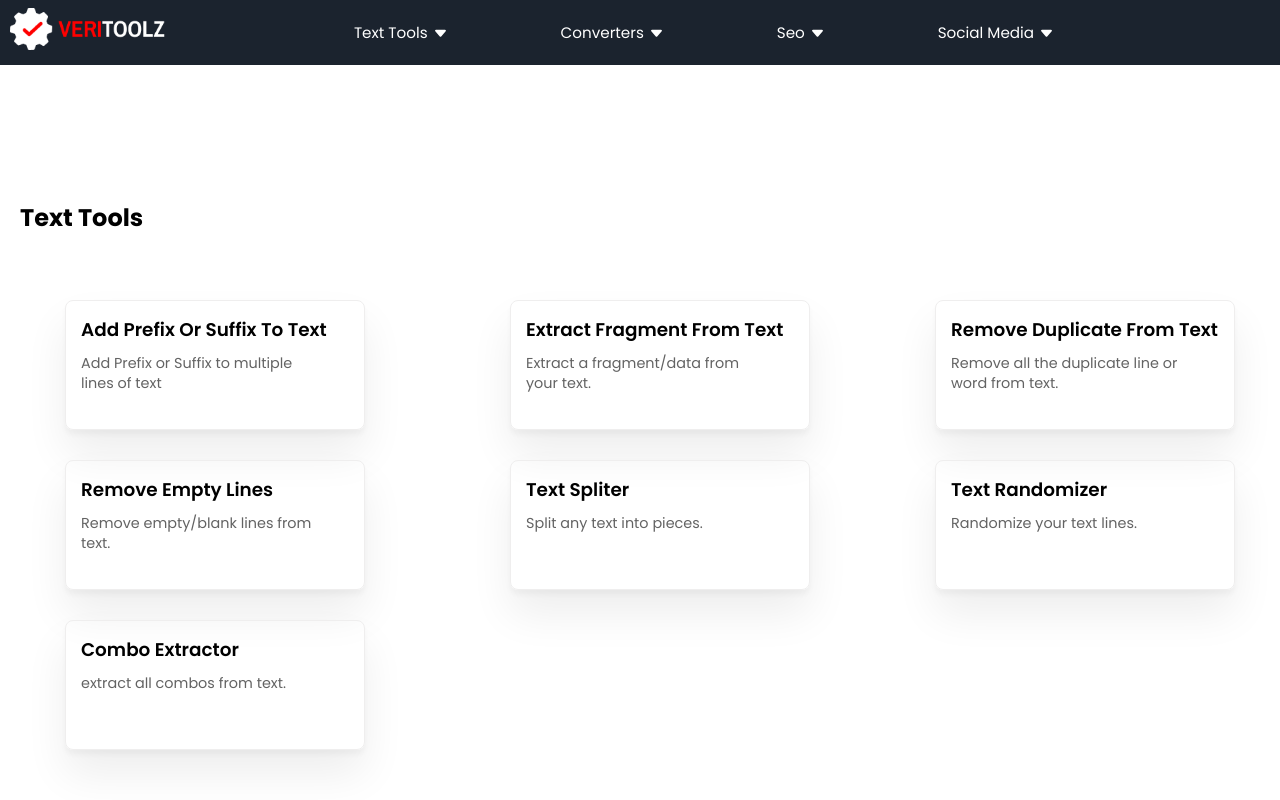
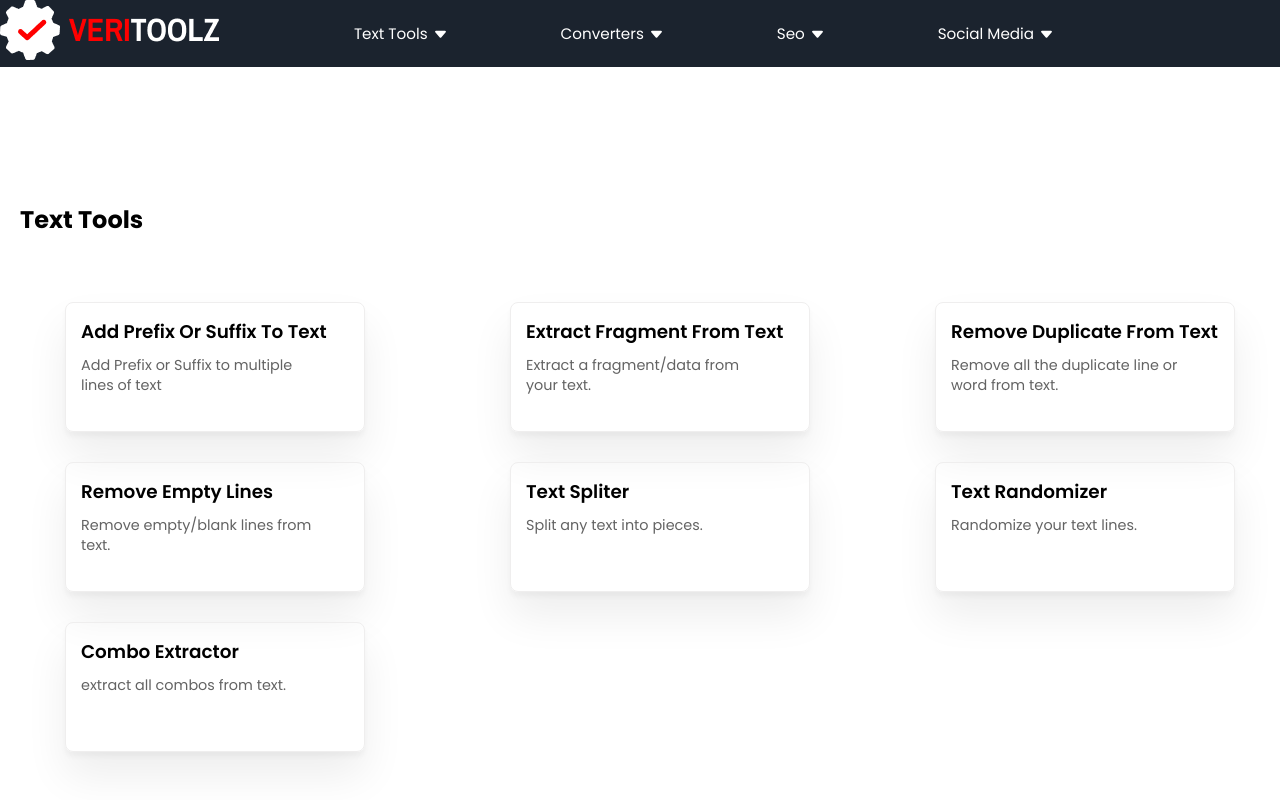
Before and after one commit to Hamza-Benrhazala/Veritoolz-Nextjs, a Next.js app: page / in a window 1280 px wide. Shown: the top 800 px of the page. Built offline with nearby package versions, Linux system fonts and the light colour scheme.

Commit message:
first deploy

```diff
--- a/components/Nav.js
+++ b/components/Nav.js
@@ -1,4 +1,6 @@
 import Link from "next/link";
+import Image from "next/image";
+import Logo from '../public/VERITOOLZ.png'
 import { useRef } from "react";
 import { DATA } from "../utils/data"
 
@@ -109,7 +111,7 @@ export default function Nav() {
 	 		<div className="logo-box">
 		 		<Link href="/">
 		 			<a>
-		 				<img className="logo" src="/VERITOOLZ.png" alt="veritoolz logo" width="155px" height="42px"/>
+		 				<Image className="logo" src={Logo} alt="veritoolz logo"/>
 		 			</a>
 		 		</Link>
 	 		</div>
```
